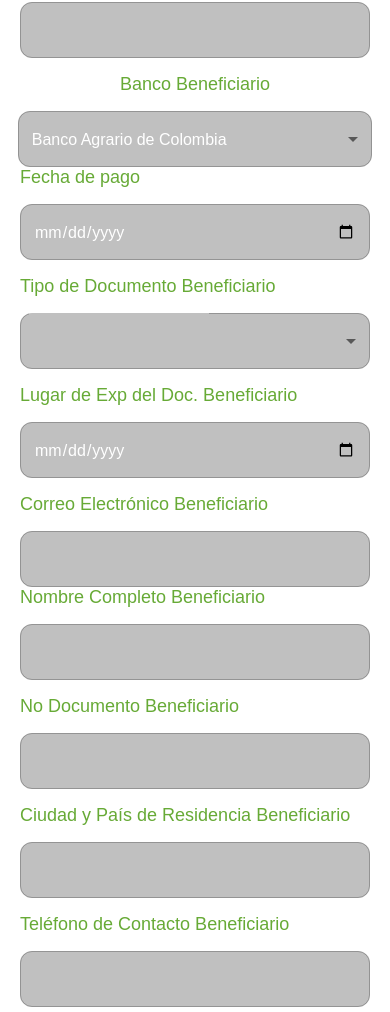
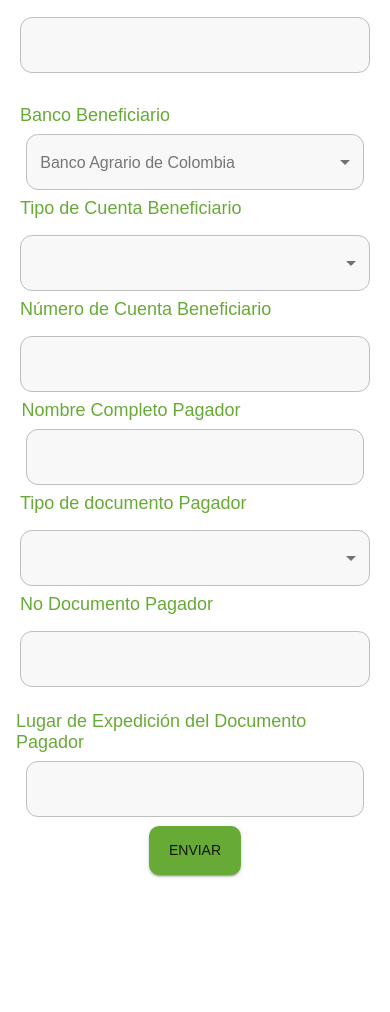
Before and after one commit to WSQuintero/avovite, a React (Vite) app: page /form in a window 390 px wide. Shown: the part 985-1997 px from the top of the page. After the commit the page ends 1892 px from the top, so only its background shows below. Built offline with nearby package versions, Linux system fonts and the light colour scheme.

Commit message:
Fixing few errors in mobile Form view

```diff
--- a/src/App.jsx
+++ b/src/App.jsx
@@ -22,7 +22,7 @@ const theme = createTheme({
       main: "#5D9B31",
     },
     text: {
-      primary: "#FFFFFF",
+      primary: "#757575",
       secondary: "#5D9B31",
       disabled: "#C0C0C0",
       cards: "#757575",
@@ -129,9 +129,9 @@ const theme = createTheme({
       styleOverrides: {
         root: {
           borderRadius: 12,
-          backgroundColor: "#C0C0C0", // Cambia el color de fondo según tus preferencias
+          backgroundColor: "#EEEEEE66", // Cambia el color de fondo según tus preferencias
           border: "none",
-          color: "#c0c0c0", // Cambia el color del texto según tus preferencias
+          color: "#757575", // Cambia el color del texto según tus preferencias
           fontSize: "16px", // Ajusta el tamaño de fuente según tus necesidades
           fontWeight: 500,
           width:350
@@ -139,41 +139,54 @@ const theme = createTheme({
       },
       defaultProps: {
         inputProps: {
-          color: "#c0c0c0",
+          color: "#757575",
 
         },
       },
     },
-    MuiMenuItem:{
-      styleOverrides:{
-        root:{
-          backgroundColor:'#C0C0C0',
-          color:'white',
-          fontSize:18,
-          "&:hover":{
-            borderWidth:3
-          }
-        }
-      }
+    MuiMenuItem: {
+      styleOverrides: {
+        root: {
+          backgroundColor: 'white',
+          color: '#757575',
+          fontSize: 18,
+          '&:hover': {
+            borderWidth: 3,
+            backgroundColor: '#EEEEEE',
+          },
+        },
+        selected: {
+          backgroundColor: '#C0C0C0', // Color de fondo cuando está seleccionado
+          color: 'black', // Color del texto cuando está seleccionado
+        },
+      },
     },
     MuiSelect:{
       styleOverrides:{
         root:{
           borderRadius: 12,
-          backgroundColor: "#C0C0C0", // Cambia el color de fondo según tus preferencias
+          backgroundColor: "#EEEEEE66", // Cambia el color de fondo según tus preferencias
           border: "none",
-          color: "white", // Cambia el color del texto según tus preferencias
+          color: "#757575", // Cambia el color del texto según tus preferencias
           fontSize: "16px", // Ajusta el tamaño de fuente según tus necesidades
           fontWeight: 500,
-          width:350
-        }
+          width:350,
+          "&:hover":{
+            borderWidth:3,
+
+          },
+        },
+
+
       },
       defaultProps:{
         inputProps:{
-          color:'white'
+          color:'#C0C0C0'
         }
-      }
-    }
+      },
+
+    },
+
   },
 
   breakpoints: {
--- a/src/Pages/Formulario.jsx
+++ b/src/Pages/Formulario.jsx
@@ -6,15 +6,9 @@ import {
   Grid,
   Typography,
   FormControl,
-  InputLabel,
   Select,
   MenuItem,
   Box,
-  FormLabel,
-  FormGroup,
-  FormControlLabel,
-  RadioGroup,
-  Radio,
 } from "@mui/material";
 import logo from "../assets/img/logo.svg";
 import { useTheme } from "@emotion/react";
@@ -22,12 +16,15 @@ import { useTheme } from "@emotion/react";
 const Formulario = () => {
   const theme = useTheme();
   return (
-    <Container maxWidth="lg" sx={(theme)=>({
-      paddingY:4,
-      [theme.breakpoints.up('lg')]:{
-        marginTop: 24
-      }
-       })}>
+    <Container
+      maxWidth="lg"
+      sx={(theme) => ({
+        paddingY: 4,
+        [theme.breakpoints.up("lg")]: {
+          marginTop: 24,
+        },
+      })}
+    >
       <Box
         display="flex"
         sx={(theme) => ({
@@ -51,11 +48,11 @@ const Formulario = () => {
             flexDirection: "column",
             justifyContent: "center",
             alignItems: "center",
+            paddingY: 3,
             [theme.breakpoints.up("lg")]: {
               flexDirection: "row",
               justifyContent: "space-between",
               alignItems: "center",
-
 
               gap: 4,
             },
@@ -67,40 +64,18 @@ const Formulario = () => {
             <Typography variant="h3">Tipo de Documento Beneficiario</Typography>
             <FormControl fullWidth variant="outlined">
               <Select
-                label="Tipo de Documento Beneficiario"
                 id="tipoDocumentoBeneficiario"
                 defaultValue="Selecciona el tipo de documento"
               >
-                <MenuItem
-                  value="cedula"
-                  sx={{ "&:hover": { backgroundColor: "#757575" } }}
-                >
-                  Cédula de Ciudadanía
-                </MenuItem>
-                <MenuItem
-                  value="tarjetaIdentidad"
-                  sx={{ "&:hover": { backgroundColor: "#757575" } }}
-                >
+                <MenuItem value="cedula">Cédula de Ciudadanía</MenuItem>
+                <MenuItem value="tarjetaIdentidad">
                   Tarjeta de Identidad
                 </MenuItem>
-                <MenuItem
-                  value="cedulaExtranjeria"
-                  sx={{ "&:hover": { backgroundColor: "#757575" } }}
-                >
+                <MenuItem value="cedulaExtranjeria">
                   Cédula de Extranjería
                 </MenuItem>
-                <MenuItem
-                  value="pasaporte"
-                  sx={{ "&:hover": { backgroundColor: "#757575" } }}
-                >
-                  Pasaporte
-                </MenuItem>
-                <MenuItem
-                  value="registroCivil"
-                  sx={{ "&:hover": { backgroundColor: "#757575" } }}
-                >
-                  Registro Civil
-                </MenuItem>
+                <MenuItem value="pasaporte">Pasaporte</MenuItem>
+                <MenuItem value="registroCivil">Registro Civil</MenuItem>
               </Select>
             </FormControl>
             <Typography variant="h3">
@@ -114,7 +89,7 @@ const Formulario = () => {
           </Grid>
           <Box
             sx={(theme) => ({
-              height: 9,
+              height: 1,
               [theme.breakpoints.up("lg")]: {
                 display: "none",
               },
@@ -139,9 +114,11 @@ const Formulario = () => {
           variant="h3"
           textAlign="start"
           sx={(theme) => ({
-            paddingY: 2,
+            paddingY: 1,
+            marginRight: 25,
             [theme.breakpoints.up("lg")]: {
-              marginRight: 72,
+              marginRight: 70,
+              paddingY: 0,
             },
           })}
         >
@@ -152,7 +129,7 @@ const Formulario = () => {
             id="bancoBeneficiario"
             defaultValue="bancoAgrario"
             sx={(theme) => ({
-              width: "42vh",
+              width: "40vh",
 
               [theme.breakpoints.up("lg")]: {
                 width: "104vh",
@@ -167,102 +144,24 @@ const Formulario = () => {
             >
               Selecciona una Opcion
             </MenuItem>
-            <MenuItem
-              value="bancoAgrario"
-              sx={{ "&:hover": { backgroundColor: "#757575" } }}
-            >
-              Banco Agrario de Colombia
-            </MenuItem>
-            <MenuItem
-              value="bancoBogota"
-              sx={{ "&:hover": { backgroundColor: "#757575" } }}
-            >
-              Banco de Bogotá
-            </MenuItem>
-            <MenuItem
-              value="bancoCajaSocial"
-              sx={{ "&:hover": { backgroundColor: "#757575" } }}
-            >
-              Banco Caja Social
-            </MenuItem>
-            <MenuItem
-              value="bancoColpatria"
-              sx={{ "&:hover": { backgroundColor: "#757575" } }}
-            >
-              Banco Colpatria
-            </MenuItem>
-            <MenuItem
-              value="bancoDavivienda"
-              sx={{ "&:hover": { backgroundColor: "#757575" } }}
-            >
-              Banco Davivienda
-            </MenuItem>
-            <MenuItem
-              value="bancoOccidente"
-              sx={{ "&:hover": { backgroundColor: "#757575" } }}
-            >
-              Banco de Occidente
-            </MenuItem>
-            <MenuItem
-              value="bancoPopular"
-              sx={{ "&:hover": { backgroundColor: "#757575" } }}
-            >
-              Banco Popular
-            </MenuItem>
-            <MenuItem
-              value="bancoProcredit"
-              sx={{ "&:hover": { backgroundColor: "#757575" } }}
-            >
-              Banco Procredit
-            </MenuItem>
-            <MenuItem
-              value="bancoSantander"
-              sx={{ "&:hover": { backgroundColor: "#757575" } }}
-            >
-              Banco Santander
-            </MenuItem>
-            <MenuItem
-              value="bancoScotiabank"
-              sx={{ "&:hover": { backgroundColor: "#757575" } }}
-            >
+            <MenuItem value="bancoAgrario">Banco Agrario de Colombia</MenuItem>
+            <MenuItem value="bancoBogota">Banco de Bogotá</MenuItem>
+            <MenuItem value="bancoCajaSocial">Banco Caja Social</MenuItem>
+            <MenuItem value="bancoColpatria">Banco Colpatria</MenuItem>
+            <MenuItem value="bancoDavivienda">Banco Davivienda</MenuItem>
+            <MenuItem value="bancoOccidente">Banco de Occidente</MenuItem>
+            <MenuItem value="bancoPopular">Banco Popular</MenuItem>
+            <MenuItem value="bancoProcredit">Banco Procredit</MenuItem>
+            <MenuItem value="bancoSantander">Banco Santander</MenuItem>
+            <MenuItem value="bancoScotiabank">
               Banco Scotiabank Colpatria
             </MenuItem>
-            <MenuItem
-              value="bancoAVVillas"
-              sx={{ "&:hover": { backgroundColor: "#757575" } }}
-            >
-              Banco AV Villas
-            </MenuItem>
-            <MenuItem
-              value="bancoGNB"
-              sx={{ "&:hover": { backgroundColor: "#757575" } }}
-            >
-              Banco GNB Sudameris
-            </MenuItem>
-            <MenuItem
-              value="bancoItau"
-              sx={{ "&:hover": { backgroundColor: "#757575" } }}
-            >
-              Banco Itaú
-            </MenuItem>
-            <MenuItem
-              value="bancoPichincha"
-              sx={{ "&:hover": { backgroundColor: "#757575" } }}
-            >
-              Banco Pichincha
-            </MenuItem>
-            <MenuItem
-              value="bancoWWB"
-              sx={{ "&:hover": { backgroundColor: "#757575" } }}
-            >
-              Banco WWB
-            </MenuItem>
-            <MenuItem
-              value="bancamia"
-              sx={{ "&:hover": { backgroundColor: "#757575" } }}
-            >
-              Bancamía
-            </MenuItem>
+            <MenuItem value="bancoAVVillas">Banco AV Villas</MenuItem>
+            <MenuItem value="bancoGNB">Banco GNB Sudameris</MenuItem>
+            <MenuItem value="bancoItau">Banco Itaú</MenuItem>
+            <MenuItem value="bancoPichincha">Banco Pichincha</MenuItem>
+            <MenuItem value="bancoWWB">Banco WWB</MenuItem>
+            <MenuItem value="bancamia">Bancamía</MenuItem>
           </Select>
         </FormControl>
         <Box
@@ -271,85 +170,119 @@ const Formulario = () => {
             flexDirection: "column",
             justifyContent: "center",
             alignItems: "center",
+
             [theme.breakpoints.up("lg")]: {
               flexDirection: "row",
               justifyContent: "space-between",
               alignItems: "center",
 
+              gap: 4,
+            },
+          })}
+        >
+          <Grid
+            display="flex"
+            flexDirection="column"
+            gap={2}
+            sx={(theme) => ({
+              paddingY: 1,
+
+              [theme.breakpoints.up("lg")]: {
+
+                paddingY: 0,
+              },
+            })}
+          >
+            <Typography variant="h3">Tipo de Cuenta Beneficiario</Typography>
+            <FormControl fullWidth variant="outlined">
+              <Select
+                id="tipoDeCuentaBeneficiaria"
+                defaultValue="Selecciona el tipo de documento"
+              >
+                <MenuItem value="">Seleccione una Opción</MenuItem>
+                <MenuItem value="cedula">Cuenta Corriente</MenuItem>
+                <MenuItem value="tarjetaIdentidad">Cuenta de Ahorros</MenuItem>
+              </Select>
+            </FormControl>
+          </Grid>
+          <Grid display="flex" flexDirection="column" gap={2}>
+            <Typography variant="h3">Número de Cuenta Beneficiario</Typography>
+            <TextField type="number" />
+          </Grid>
+        </Box>
+        <Typography
+          variant="h3"
+          sx={(theme) => ({
+            marginRight:16,
+            paddingY:1,
+            [theme.breakpoints.up("lg")]: {
+              marginRight: 62,
+            },
+          })}
+        >
+          Nombre Completo Pagador
+        </Typography>
+
+        <TextField
+          sx={(theme) => ({
+            width: "40vh",
+
+            [theme.breakpoints.up("lg")]: {
+              width: "104vh",
+            },
+          })}
+        />
+        <Box
+          display="flex"
+          sx={(theme) => ({
+            flexDirection: "column",
+            justifyContent: "center",
+            alignItems: "center",
+            paddingY:1,
+            [theme.breakpoints.up("lg")]: {
+              flexDirection: "row",
+              justifyContent: "space-between",
+              alignItems: "center",
+              paddingY:0,
 
               gap: 4,
             },
           })}
         >
           <Grid display="flex" flexDirection="column" gap={2}>
-            <Typography variant="h3">Fecha de pago</Typography>
-            <TextField type="date" />
-            <Typography variant="h3">Tipo de Documento Beneficiario</Typography>
+            <Typography variant="h3">Tipo de documento Pagador</Typography>
             <FormControl fullWidth variant="outlined">
               <Select
-                label="Tipo de Documento Beneficiario"
                 id="tipoDocumentoBeneficiario"
                 defaultValue="Selecciona el tipo de documento"
               >
-                <MenuItem
-                  value="cedula"
-                  sx={{ "&:hover": { backgroundColor: "#757575" } }}
-                >
-                  Cédula de Ciudadanía
-                </MenuItem>
-                <MenuItem
-                  value="tarjetaIdentidad"
-                  sx={{ "&:hover": { backgroundColor: "#757575" } }}
-                >
+                <MenuItem value="cedula">Cédula de Ciudadanía</MenuItem>
+                <MenuItem value="tarjetaIdentidad">
                   Tarjeta de Identidad
                 </MenuItem>
-                <MenuItem
-                  value="cedulaExtranjeria"
-                  sx={{ "&:hover": { backgroundColor: "#757575" } }}
-                >
+                <MenuItem value="cedulaExtranjeria">
                   Cédula de Extranjería
                 </MenuItem>
-                <MenuItem
-                  value="pasaporte"
-                  sx={{ "&:hover": { backgroundColor: "#757575" } }}
-                >
-                  Pasaporte
-                </MenuItem>
-                <MenuItem
-                  value="registroCivil"
-                  sx={{ "&:hover": { backgroundColor: "#757575" } }}
-                >
-                  Registro Civil
-                </MenuItem>
+                <MenuItem value="pasaporte">Pasaporte</MenuItem>
+                <MenuItem value="registroCivil">Registro Civil</MenuItem>
               </Select>
             </FormControl>
-            <Typography variant="h3">
-              Lugar de Exp del Doc. Beneficiario
-            </Typography>
-            <TextField type="date" />
-            <Typography variant="h3">
-              Correo Electrónico Beneficiario
-            </Typography>
-            <TextField />
           </Grid>
-          <Grid display="flex" flexDirection="column" gap={2}>
-            <Typography variant="h3">Nombre Completo Beneficiario</Typography>
-            <TextField />
-            <Typography variant="h3">No Documento Beneficiario</Typography>
-            <TextField type="number" />
-            <Typography variant="h3">
-              Ciudad y País de Residencia Beneficiario
-            </Typography>
-            <TextField />
-            <Typography variant="h3">
-              Teléfono de Contacto Beneficiario
-            </Typography>
+          <Grid display="flex" flexDirection="column" gap={2} sx={(theme) => ({
+              paddingY: 1,
+
+              [theme.breakpoints.up("lg")]: {
+
+                paddingY: 0,
+              },
+            })}>
+            <Typography variant="h3">No Documento Pagador</Typography>
             <TextField type="number" />
           </Grid>
         </Box>
         <Box
           sx={(theme) => ({
-            height: 9,
+
             [theme.breakpoints.up("lg")]: {
               display: "none",
             },
@@ -369,7 +302,7 @@ const Formulario = () => {
 
         <TextField
           sx={(theme) => ({
-            width: "42vh",
+            width: "40vh",
 
             [theme.breakpoints.up("lg")]: {
               width: "104vh",
```
